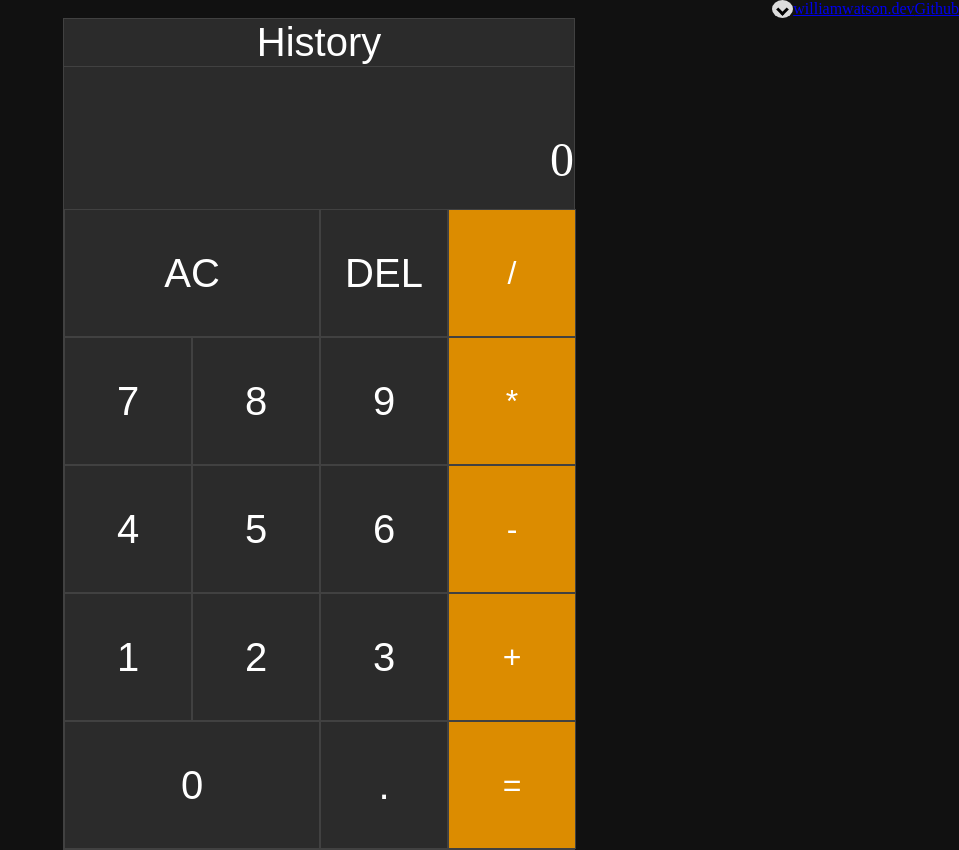
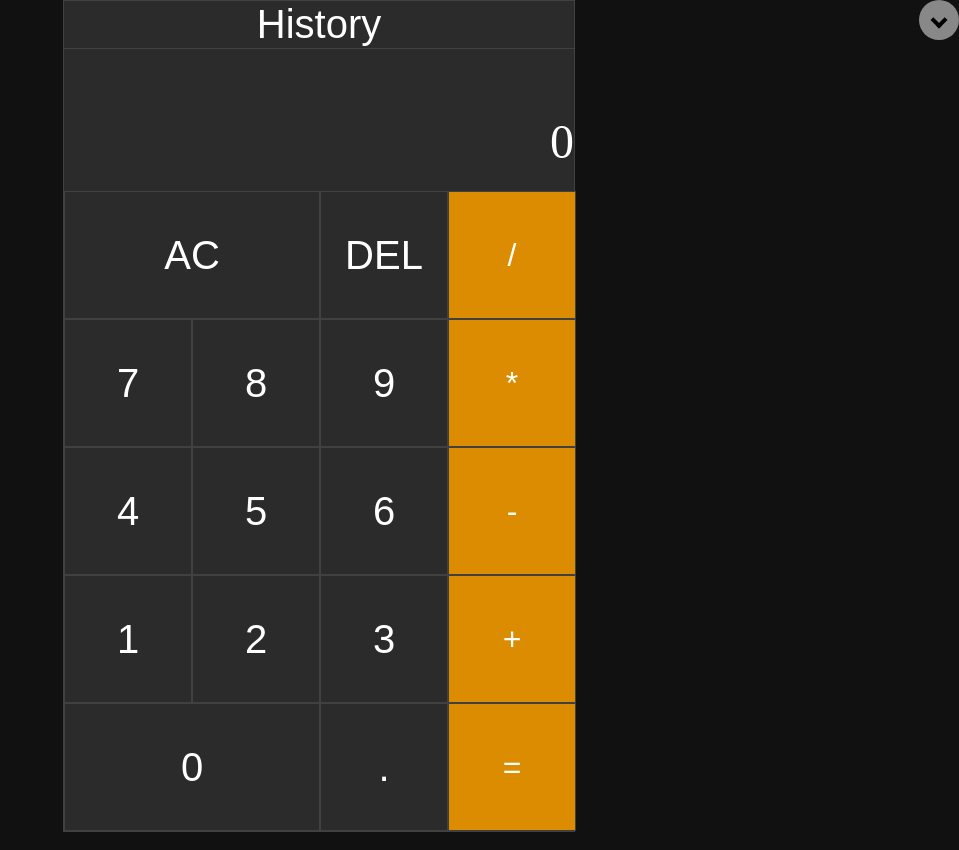
Before and after one commit to willswats/react-calculator, a React (Create React App) app: page / in a window 1280 px wide. Shown: the whole page, without its empty margins (321-1280 px from the left). Built offline with nearby package versions, Linux system fonts and the light colour scheme.

Commit message:
Style dropdown

```diff
--- a/src/App.js
+++ b/src/App.js
@@ -1,12 +1,12 @@
 import './App.css';
 
-import DropDownMenu from './components/DropDownMenu/DropDownMenu';
+import DropDown from './components/DropDown/DropDown';
 import Calculator from './components/Calculator/Calculator';
 
 const App = () => {
   return (
     <div className="app">
-      <DropDownMenu />
+      <DropDown />
       <Calculator />
     </div>
   );
--- a/src/components/Calculator/CalculatorButtons/CalculatorButtons.module.css
+++ b/src/components/Calculator/CalculatorButtons/CalculatorButtons.module.css
@@ -16,6 +16,7 @@
   font-size: 2.5rem;
   background-color: #2b2b2b;
   border: 1px solid #414141;
+  transition: background-color 0.1s ease;
 }
 
 .digit-btn:hover {
@@ -29,6 +30,7 @@
   font-size: 2rem;
   background-color: #dc8c00;
   border: 1px solid #414141;
+  transition: background-color 0.1s ease;
 }
 
 .operator-btn:hover {
--- a/src/components/Calculator/ToggleModeButton/ToggleModeButton.module.css
+++ b/src/components/Calculator/ToggleModeButton/ToggleModeButton.module.css
@@ -6,6 +6,7 @@
   outline: none;
   color: white;
   background-color: #2b2b2b;
+  transition: background-color 0.1s ease;
 }
 
 .mode-btn:hover {
--- /dev/null
+++ b/src/components/DropDown/DropDown.js
@@ -0,0 +1,23 @@
+import { useState } from 'react';
+
+import DropDownButton from './DropDownButton/DropDownButton';
+import DropDownMenu from './DropDownMenu/DropDownMenu';
+
+import classes from './DropDown.module.css';
+
+const DropDown = () => {
+  const [dropDown, setDropDown] = useState(false);
+
+  return (
+    <div className={classes['dropdown']}>
+      {!dropDown && (
+        <DropDownButton dropDown={dropDown} setDropDown={setDropDown} />
+      )}
+      {dropDown && (
+        <DropDownMenu dropDown={dropDown} setDropDown={setDropDown} />
+      )}
+    </div>
+  );
+};
+
+export default DropDown;
--- /dev/null
+++ b/src/components/DropDown/DropDown.module.css
@@ -0,0 +1,5 @@
+.dropdown {
+  position: absolute;
+  right: 0;
+  z-index: 999;
+}
--- /dev/null
+++ b/src/components/DropDown/DropDownButton/DropDownButton.js
@@ -0,0 +1,14 @@
+import classes from './DropDownButton.module.css';
+
+const DropDownButton = ({ dropDown, setDropDown }) => {
+  return (
+    <button
+      onClick={() => setDropDown(!dropDown)}
+      className={classes['dropdown-btn']}
+    >
+      <div className={classes['dropdown-arrow']} />
+    </button>
+  );
+};
+
+export default DropDownButton;
--- /dev/null
+++ b/src/components/DropDown/DropDownButton/DropDownButton.module.css
@@ -0,0 +1,24 @@
+.dropdown-btn {
+  display: flex;
+  justify-content: center;
+  align-items: center;
+  width: 40px;
+  height: 40px;
+  border-radius: 50%;
+  background-color: rgba(255, 255, 255, 0.5);
+  transition: background-color 0.1s ease;
+  border: none;
+}
+
+.dropdown-btn:hover {
+  background-color: rgba(255, 255, 255, 0.8);
+}
+
+.dropdown-arrow {
+  border: solid black;
+  border-width: 0 4px 4px 0;
+  display: inline-block;
+  padding: 4px;
+  transform: rotate(45deg);
+  -webkit-transform: rotate(45deg);
+}
--- /dev/null
+++ b/src/components/DropDown/DropDownMenu/DropDownMenu.js
@@ -0,0 +1,20 @@
+import classes from './DropDownMenu.module.css';
+
+const DropDownMenu = ({ dropDown, setDropDown }) => {
+  return (
+    <div className={classes['dropdown-menu']}>
+      <button
+        onClick={() => setDropDown(!dropDown)}
+        className={classes['dropdown-cross']}
+      >
+        x
+      </button>
+      <a href="https://williamwatson.dev">williamwatson.dev</a>
+      <a href="https://github.com/willswats/react-calculator">
+        GitHub repository
+      </a>
+    </div>
+  );
+};
+
+export default DropDownMenu;
--- /dev/null
+++ b/src/components/DropDown/DropDownMenu/DropDownMenu.module.css
@@ -0,0 +1,28 @@
+.dropdown-menu {
+  display: flex;
+  flex-direction: column;
+  background-color: rgba(255, 255, 255, 0.5);
+  padding: 1.5rem;
+  border-radius: 10%;
+}
+
+.dropdown-menu a {
+  color: black;
+}
+
+.dropdown-menu a:hover {
+  color: rgba(0, 0, 0, 0.5);
+}
+
+.dropdown-cross {
+  position: absolute;
+  right: 4px;
+  top: 4px;
+  border: none;
+  background-color: rgba(255, 255, 255, 0.5);
+  border-radius: 20%;
+}
+
+.dropdown-cross:hover {
+  background-color: rgba(255, 255, 255, 0.8);
+}
--- a/src/components/DropDownMenu/DropDownMenu.js
+++ /dev/null
@@ -1,22 +0,0 @@
-import { useState } from 'react';
-
-import classes from './DropDownMenu.module.css';
-
-const DropDownMenu = () => {
-  const [dropDown, setDropDown] = useState(false);
-
-  return (
-    <div className={classes['dropdown-container']}>
-      <button
-        onClick={() => setDropDown(!dropDown)}
-        className={classes['dropdown-btn']}
-      >
-        <div className={classes['dropdown-arrow']} />
-      </button>
-      <a href="https://williamwatson.dev">williamwatson.dev</a>
-      <a href="https://github.com/willswats/react-calculator">Github</a>
-    </div>
-  );
-};
-
-export default DropDownMenu;
--- a/src/components/DropDownMenu/DropDownMenu.module.css
+++ /dev/null
@@ -1,19 +0,0 @@
-.dropdown-container {
-  display: flex;
-  justify-content: flex-end;
-}
-
-.dropdown-btn {
-  border-radius: 50%;
-  background-color: rgb(220, 220, 220);
-  border: none;
-}
-
-.dropdown-arrow {
-  border: solid black;
-  border-width: 0 3px 3px 0;
-  display: inline-block;
-  padding: 3px;
-  transform: rotate(45deg);
-  -webkit-transform: rotate(45deg);
-}
```
Also changed, not shown: 1 other file (tests, documents, lock files or other folders).
